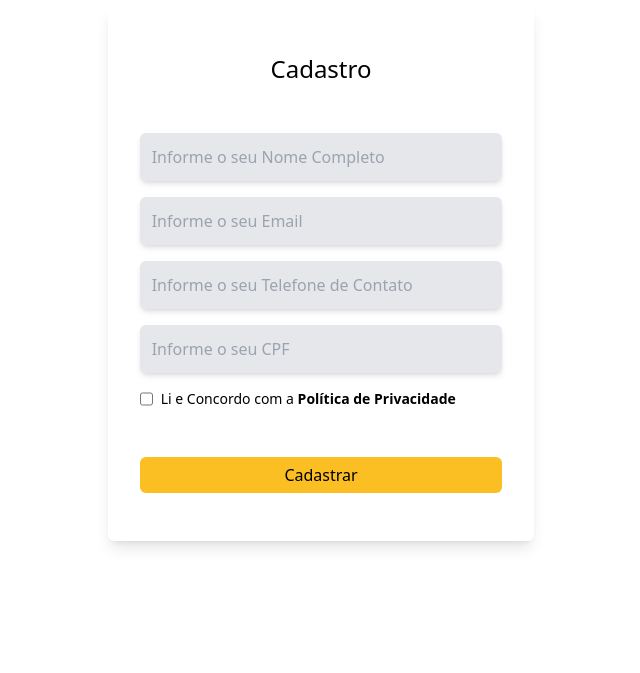
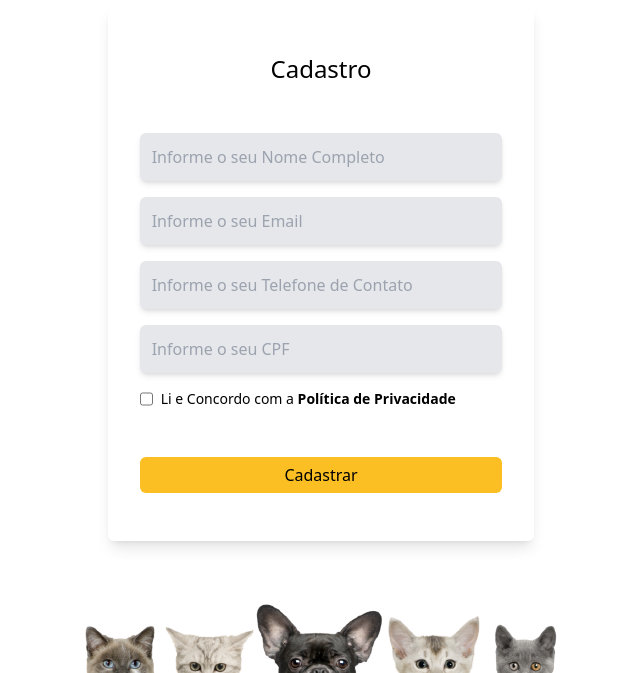
Before and after one commit to moraiskaua/front-end-saving-pets, a Next.js app: page /register in a window 1280 px wide. Shown: the part 127-800 px from the top of the page, without its empty margins (319-959 px from the left). Built offline with nearby package versions, Linux system fonts and the light colour scheme; a web font is replaced by a local one.

Commit message:
feat: updating register page

```diff
--- a/src/pages/register.tsx
+++ b/src/pages/register.tsx
@@ -5,7 +5,7 @@ import Link from 'next/link';
 const Register = () => {
   return (
     <>
-      <section className="min-h-screen flex justify-center items-center bg-bottom bg-no-repeat shadow-xl bg-register-forms bg-bg-yellow">
+      <section className="min-h-screen flex justify-center items-center bg-bottom bg-no-repeat shadow-xl bg-report-forms bg-bg-yellow">
         <form
           action=""
           className="bg-white shadow-lg py-12 px-8 rounded-md flex flex-col gap-4 w-4/12 justify-center"
@@ -23,7 +23,7 @@ const Register = () => {
               <Link
                 href="/privacyPolicy"
                 target="_blank"
-                className="cursor-pointer transition-all hover:text-bg-yellow"
+                className="cursor-pointer transition-all hover:text-yellow"
               >
                 <strong> Política de Privacidade</strong>
               </Link>
```
